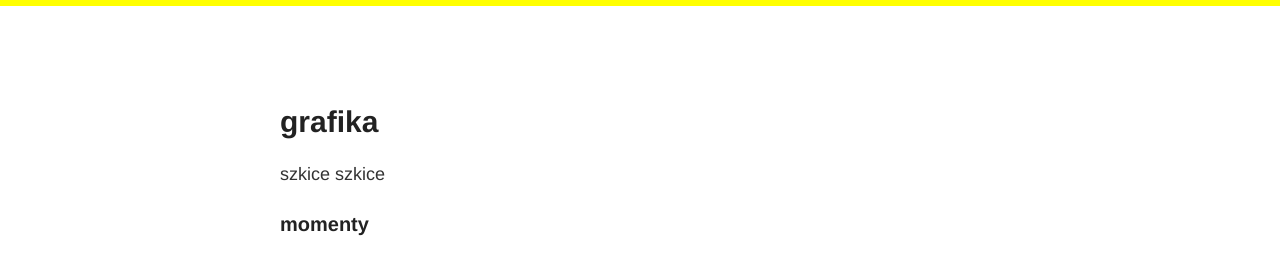
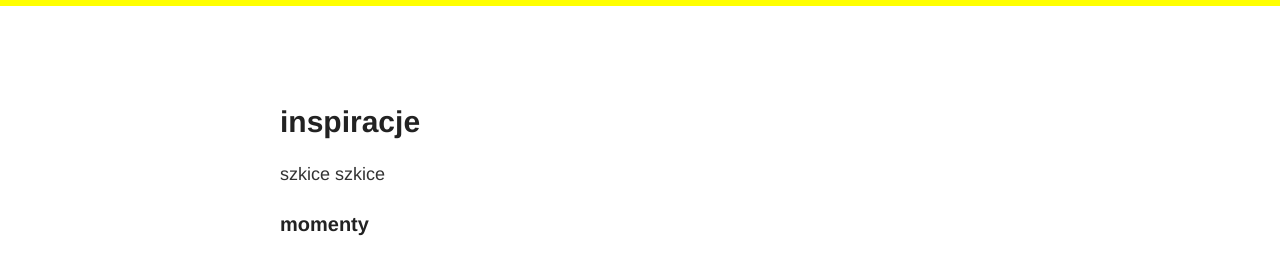
Before and after one commit to crypto-aretuza/crypto-aretuza.github.io, a Jekyll site: the page built from inspiracje.md, in a window 1280 px wide. Shown: the part 222-487 px from the top of the page. Built offline with Jekyll 4.4.1, drawn with Linux system fonts in a browser that asks for light colours.

Commit message:
initial commit

```diff
--- a/krypto.html
+++ b/cele.html
@@ -2,10 +2,10 @@
 layout: default
 ---
 
-<p style="text-align:right;"><a href="{{ site.baseurl }}/krypto-eng"> english </a></p>
+<p style="text-align:right;"><a href="{{ site.baseurl }}/cele"> english </a></p>
 
 <h3>
-    <a href="{{ site.baseurl }}/krypto">obfuskacja</a> &nbsp; &nbsp;
+    <a href="{{ site.baseurl }}/cele">obfuskacja</a> &nbsp; &nbsp;
     <a href="{{ site.baseurl }}/postkwantowka">postkwantówka</a> &nbsp; &nbsp;
     <a href="{{ site.baseurl }}/warkocze">warkocze</a> &nbsp; &nbsp;
     <a href="{{ site.baseurl }}/pgrupowe">pierścienie grupowe</a> &nbsp; &nbsp;
--- a/grafika.md
+++ b/inspiracje.md
@@ -1,7 +1,7 @@
 ---
 layout: page
-title: grafika
-permalink: /grafika/
+title: inspiracje
+permalink: /inspiracje/
 ---
 
 szkice szkice
```
Also changed, not shown: strategia.html (renamed from prawda.html), 1 other file.
